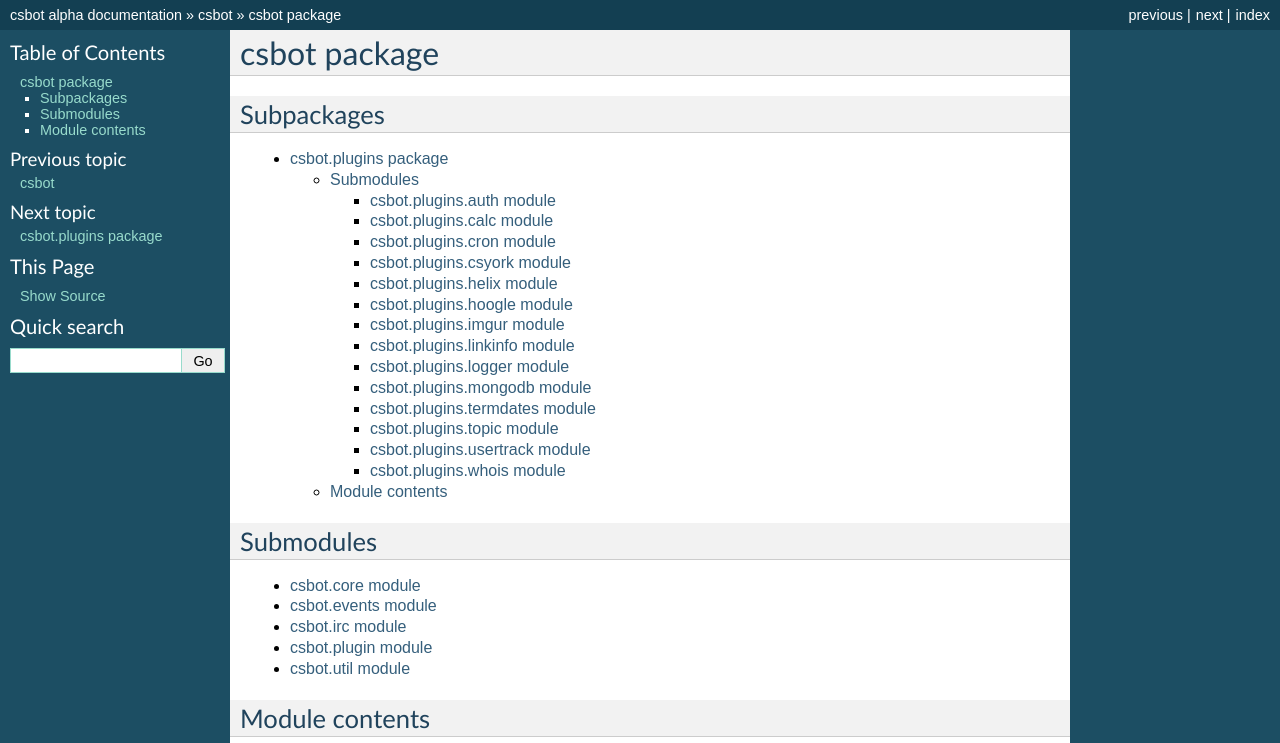
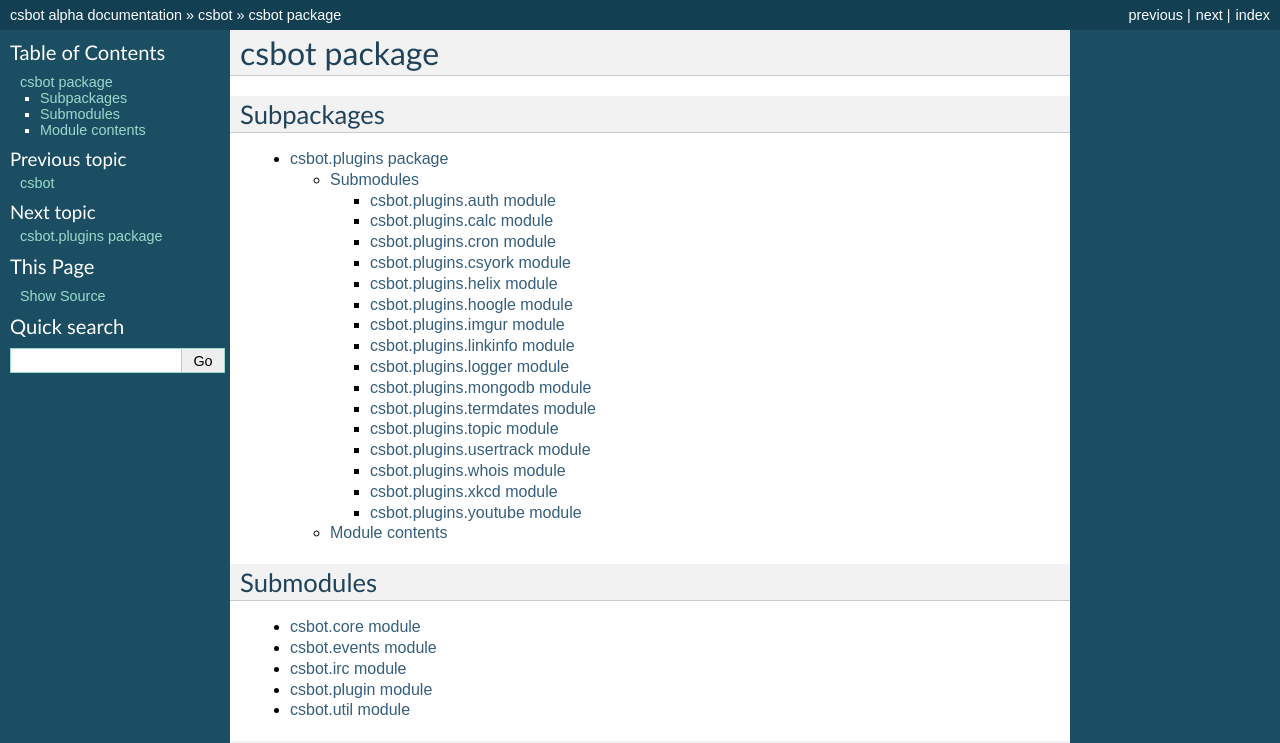
Before and after one commit to HackSoc/csbot, a Sphinx documentation site: the page built from doc/api/csbot.rst, in a window 1280 px wide, cut to the strip 0-743 px from the top of the page. Built offline with Sphinx 7.4.7, drawn with Linux system fonts in a browser that asks for light colours.

Commit message:
Update apidocs

```diff
--- a/doc/api/csbot.plugins.rst
+++ b/doc/api/csbot.plugins.rst
@@ -20,6 +20,8 @@ Submodules
    csbot.plugins.topic
    csbot.plugins.usertrack
    csbot.plugins.whois
+   csbot.plugins.xkcd
+   csbot.plugins.youtube
 
 Module contents
 ---------------
--- /dev/null
+++ b/doc/api/csbot.plugins.xkcd.rst
@@ -0,0 +1,7 @@
+csbot.plugins.xkcd module
+=========================
+
+.. automodule:: csbot.plugins.xkcd
+    :members:
+    :undoc-members:
+    :show-inheritance:
--- /dev/null
+++ b/doc/api/csbot.plugins.youtube.rst
@@ -0,0 +1,7 @@
+csbot.plugins.youtube module
+============================
+
+.. automodule:: csbot.plugins.youtube
+    :members:
+    :undoc-members:
+    :show-inheritance:
```
